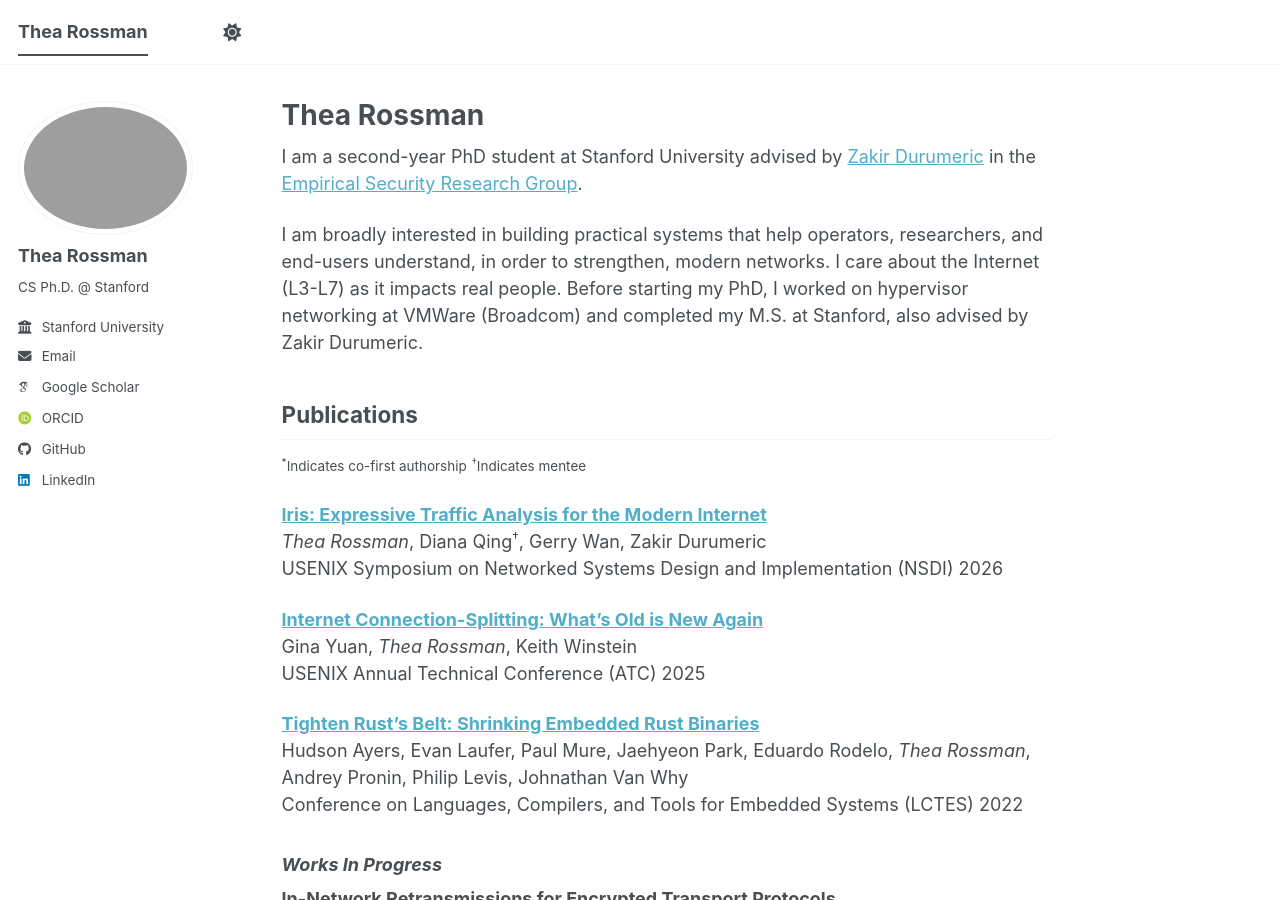
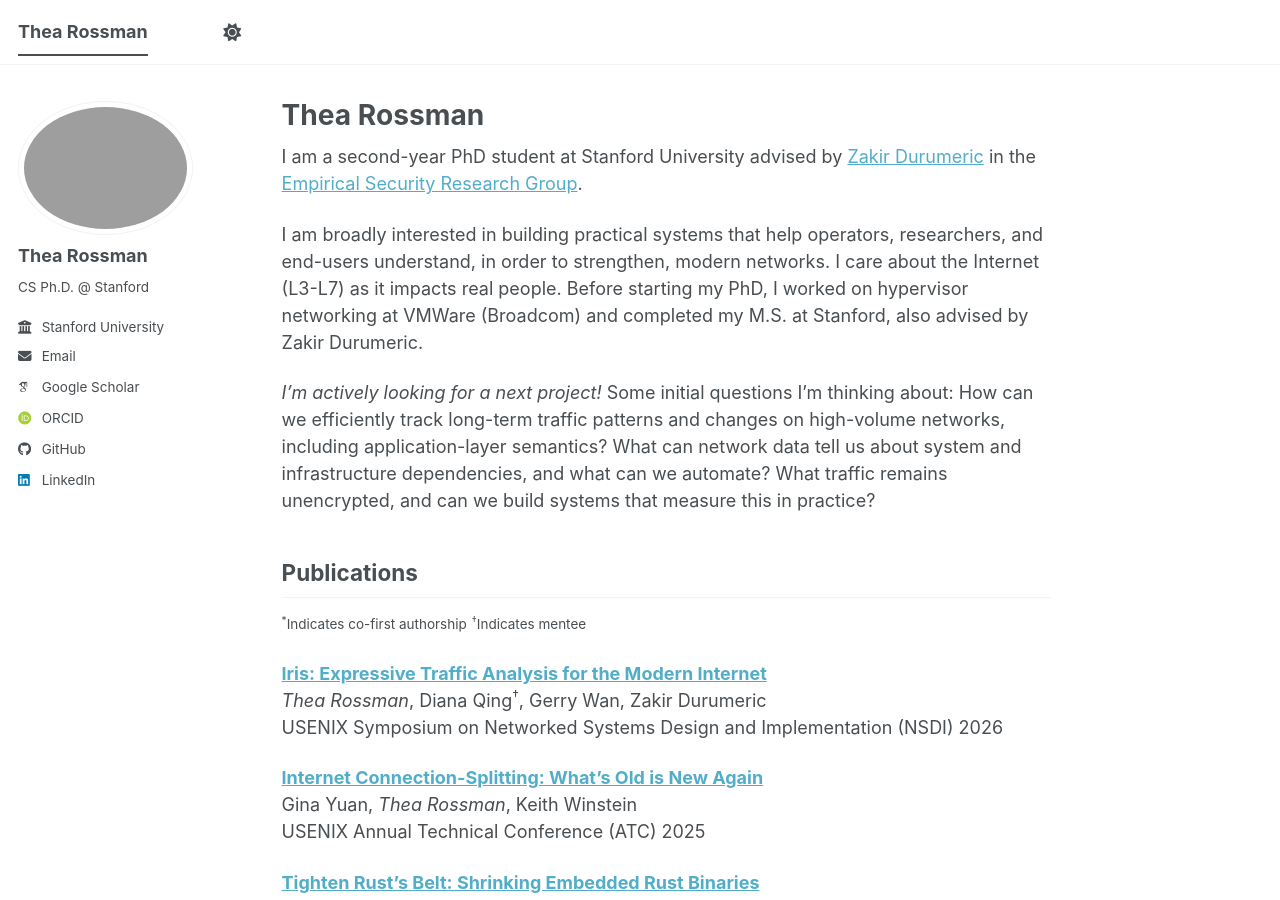
Before and after one commit to thearossman/thearossman.github.io, a Jekyll site: the page built from _pages/about.md, in a window 1280 px wide and 900 px high. Built offline with Jekyll 4.4.1, drawn with Linux system fonts in a browser that asks for light colours; some web fonts are replaced; a script bundle is joined from its source files by our own code; library files that are not in the unit come from our copies.

Commit message:
add thinking about new projects lol

```diff
--- a/_pages/about.md
+++ b/_pages/about.md
@@ -10,6 +10,11 @@ redirect_from:
 I am a second-year PhD student at Stanford University advised by [Zakir Durumeric](https://zakird.com) in the [Empirical Security Research Group](https://esrg.stanford.edu).
 
 I am broadly interested in building practical systems that help operators, researchers, and end-users understand, in order to strengthen, modern networks. I care about the Internet (L3-L7) as it impacts real people. Before starting my PhD, I worked on hypervisor networking at VMWare (Broadcom) and completed my M.S. at Stanford, also advised by Zakir Durumeric.
+
+*I’m actively looking for a next project!* Some initial questions I’m thinking about:
+How can we efficiently track long-term traffic patterns and changes on high-volume networks, including application-layer semantics?
+What can network data tell us about system and infrastructure dependencies, and what can we automate?
+What traffic remains unencrypted, and can we build systems that measure this in practice?
 
 ## Publications <a id="publications"></a>
 
```
